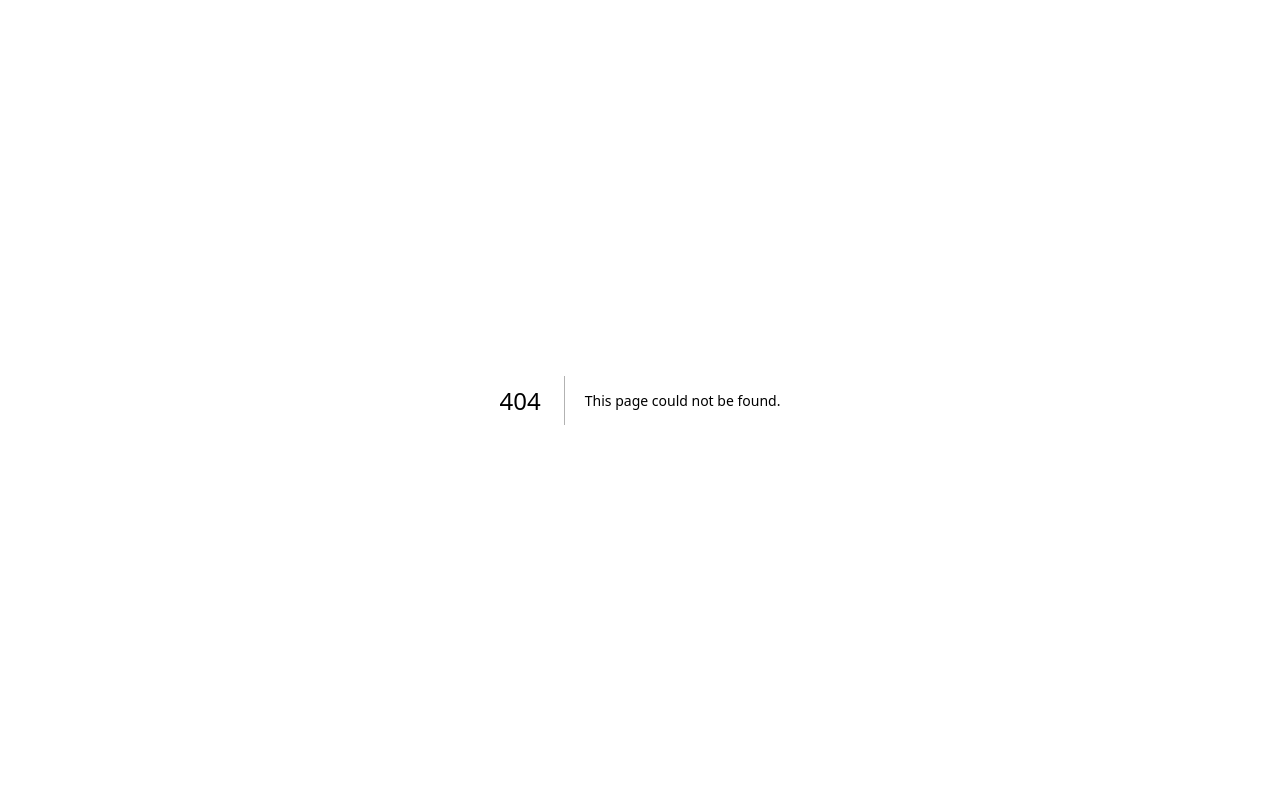
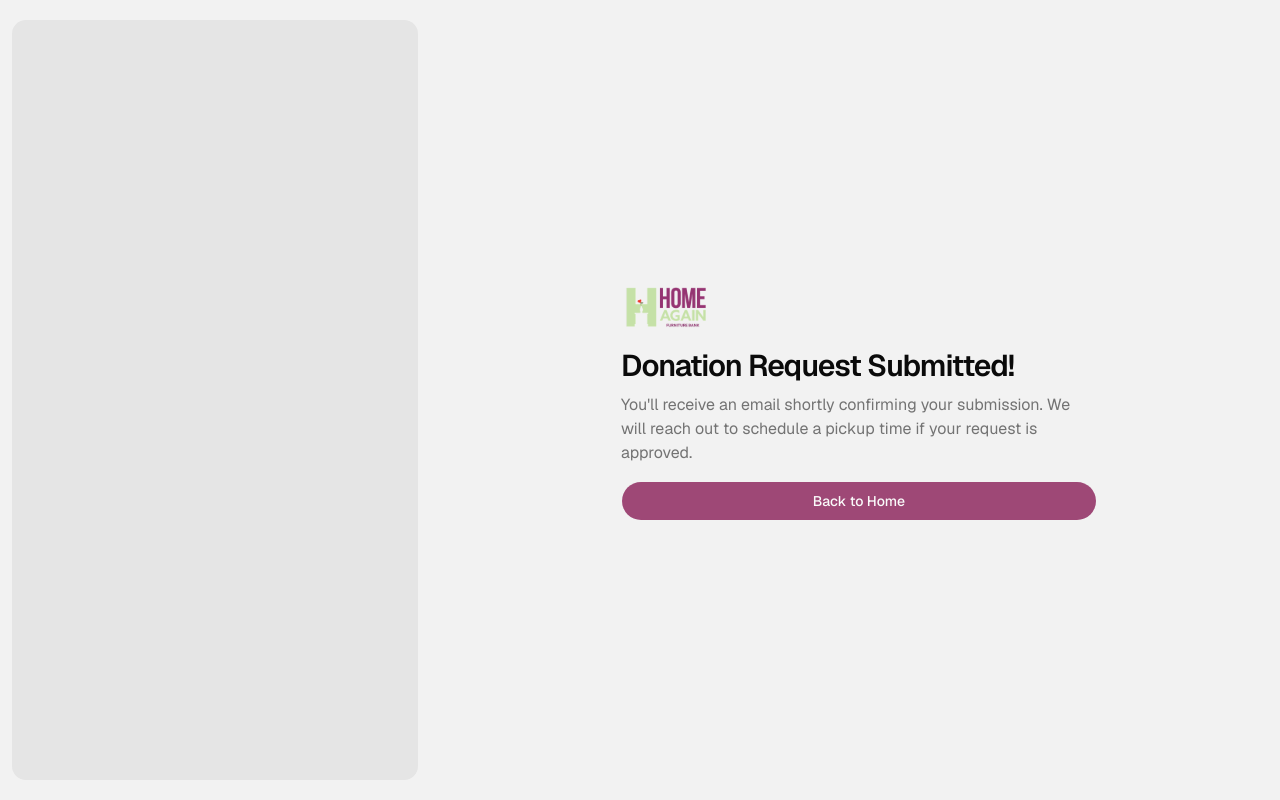
Before and after one commit to uwblueprint/home-again, a Next.js app in the folder frontend/: page /donate/request-submitted in a window 1280 px wide. Before the commit this address had no page. Built offline with nearby package versions, Linux system fonts and the light colour scheme.

Commit message:
Donation Requested Screen

```diff
--- /dev/null
+++ b/frontend/app/donate/request-submitted/page.tsx
@@ -0,0 +1,47 @@
+import Link from "next/link";
+import Image from "next/image";
+import { HOME_PAGE } from "@/constants/Routes";
+import { Button } from "@/components/ui/button";
+
+export default function DonationRequestSubmittedPage() {
+  return (
+    <div className="min-h-screen bg-[#f2f2f2]">
+      <div className="flex min-h-screen flex-col md:flex-row">
+        <aside className="hidden w-[34.2%] items-center justify-center py-5 pl-3 pr-5 md:flex">
+          <div className="h-full w-full rounded-xl bg-[#e5e5e5]" />
+        </aside>
+
+        <main className="flex flex-1 items-center justify-center px-6 py-16 md:px-10">
+          <section className="w-full max-w-[476px] space-y-4">
+            <Image
+              src="/hafb_logo.svg"
+              alt="Home Again"
+              width={91}
+              height={55}
+              className="h-[55px] w-[91px]"
+            />
+
+            <div className="space-y-3">
+              <h1 className="text-[30px] font-semibold leading-[30px] tracking-[-0.0625rem] text-foreground">
+                Donation Request Submitted!
+              </h1>
+              <p className="text-base leading-6 text-muted-foreground">
+                You&apos;ll receive an email shortly confirming your submission.
+                We will reach out to schedule a pickup time if your request is
+                approved.
+              </p>
+            </div>
+
+            <Button
+              nativeButton={false}
+              render={<Link href={HOME_PAGE} />}
+              className="h-10 w-full rounded-full px-6 py-2.5 text-sm font-medium leading-5"
+            >
+              Back to Home
+            </Button>
+          </section>
+        </main>
+      </div>
+    </div>
+  );
+}
```
Also changed, not shown: 1 other file (tests, documents, lock files or other folders).
